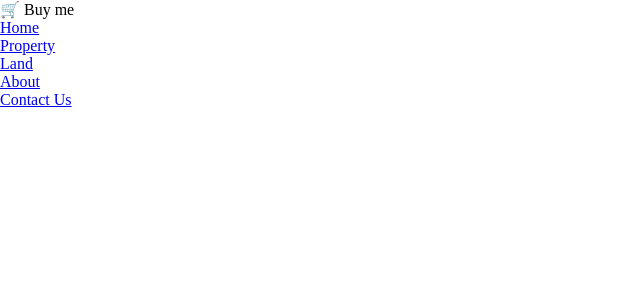
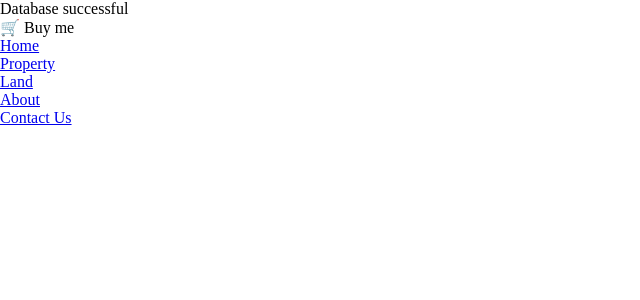
Before and after one commit to Jake-agra/Internship, a PHP site: page / in a window 1280 px wide. Shown: the top 300 px of the page, without its empty margins (0-640 px from the left). Run offline with PHP 8.4, Linux system fonts and the light colour scheme.

Commit message:
Real Estate project update
Created and tested our database connection

```diff
--- /dev/null
+++ b/RealEstate/Database/connection.php
@@ -0,0 +1,18 @@
+<?php
+$dbhost = 'localhost';
+$dbname = 'realestate';
+$dbuser = 'root';
+$dbpassword = '';
+
+// create DB connection
+$conn = mysqli_connect($dbhost, $dbuser, $dbpassword, database: $dbname);
+
+
+// check DB connection
+if (mysqli_connect_errno()) {
+    die('Sorry your database was dropped'. mysqli_connect_error());
+} else{
+    echo'Database successful';
+}
+
+?>
--- a/RealEstate/index.php
+++ b/RealEstate/index.php
@@ -1,5 +1,6 @@
 <?php
-include('./includes/header.php')
+include('./includes/header.php');
+include('./Database/connection.php')
 ?>
 
     <!-- header for project -->
```
